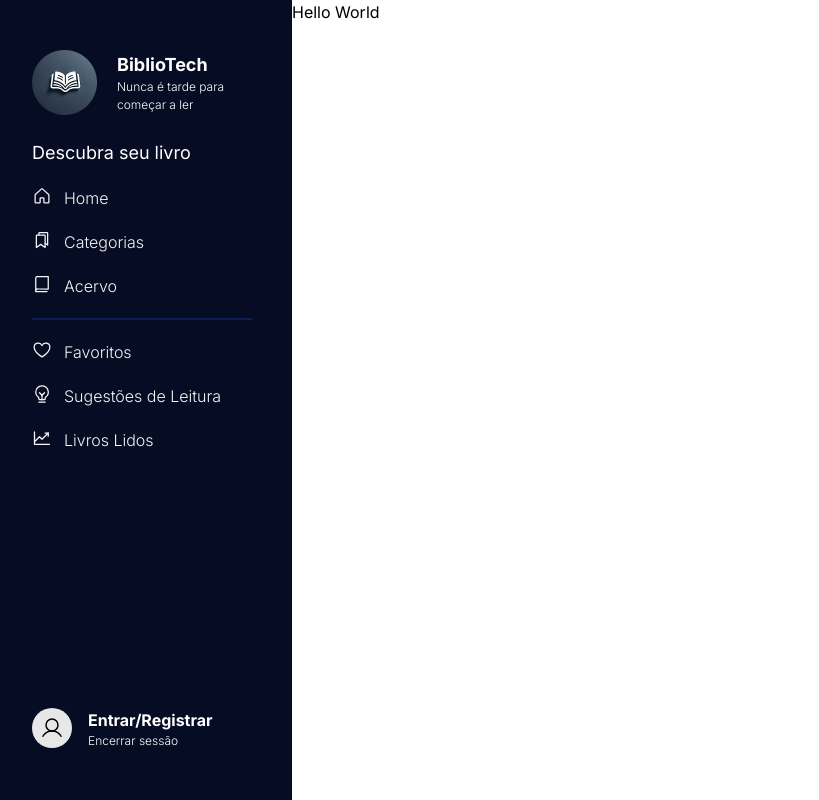
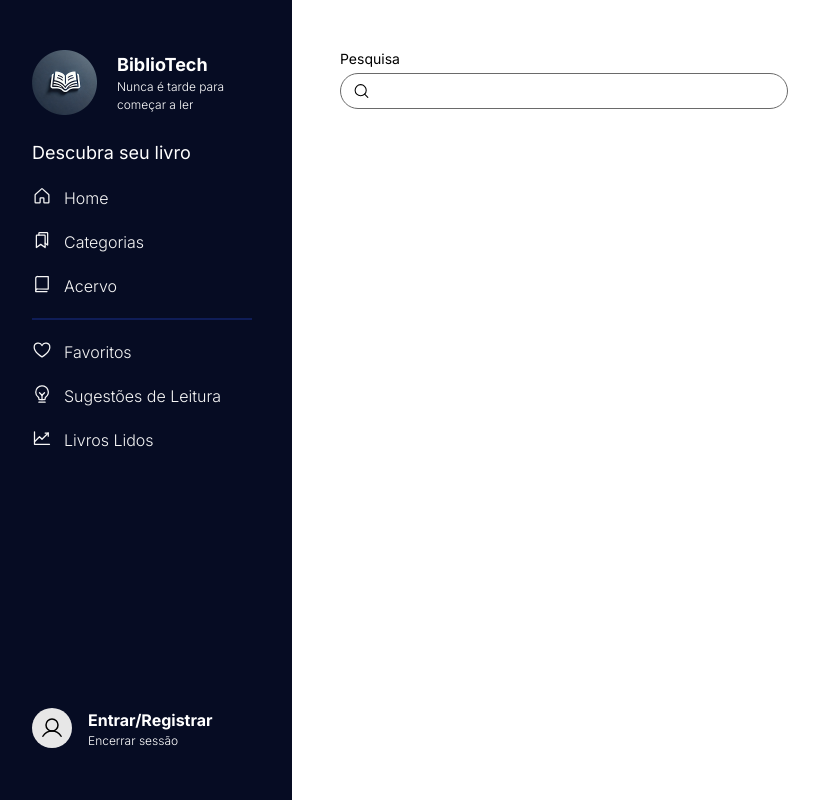
Before and after one commit to valmirpst/projeto-integrador, a Next.js app in the folder source/web/: page / in a window 1280 px wide. Shown: the whole page, without its empty margins (8-827 px from the left). Built offline with nearby package versions, Linux system fonts and the light colour scheme.

Commit message:
feat: add Search component

```diff
--- a/source/web/src/app/layout.tsx
+++ b/source/web/src/app/layout.tsx
@@ -1,13 +1,16 @@
 import { inter } from "@/lib/fonts";
 import type { Metadata } from "next";
 import "./globals.css";
+import GlobalContainer from "@/components/global-container";
+import Menu from "@/components/menu";
 
 export const metadata: Metadata = {
   title: {
     default: "Biblioteca | Projeto Integrador 2025",
     template: "%s | Biblioteca | Projeto Integrador 2025",
   },
-  description: "Biblioteca Virtual desenvolvida no curso Técnico em Informática na UTFPR.",
+  description:
+    "Biblioteca Virtual desenvolvida no curso Técnico em Informática na UTFPR.",
 };
 
 export default function RootLayout({
@@ -17,7 +20,12 @@ export default function RootLayout({
 }>) {
   return (
     <html lang="pt-br">
-      <body className={`${inter.variable} ${inter.className}`}>{children}</body>
+      <body className={`${inter.variable} ${inter.className}`}>
+        <GlobalContainer>
+          <Menu />
+          {children}
+        </GlobalContainer>
+      </body>
     </html>
   );
 }
--- /dev/null
+++ b/source/web/src/app/page.module.css
@@ -0,0 +1,3 @@
+.homeWrapper {
+  padding: 3rem;
+}
--- a/source/web/src/app/page.tsx
+++ b/source/web/src/app/page.tsx
@@ -1,12 +1,16 @@
-import GlobalContainer from "@/components/global-container";
-import Menu from "@/components/menu";
-import { Text } from "@/components/ui/text";
+"use client";
+
+import Search from "@/components/search";
+import { Box } from "@/components/ui/box";
+import styles from "./page.module.css";
+import { useState } from "react";
 
 export default function Home() {
+  const [searchValue, setSearchValue] = useState("");
+
   return (
-    <GlobalContainer>
-      <Menu />
-      <Text>Hello World</Text>
-    </GlobalContainer>
+    <Box className={styles.homeWrapper}>
+      <Search onChange={(event) => console.log(event)} value={searchValue} />
+    </Box>
   );
 }
--- /dev/null
+++ b/source/web/src/components/search/index.tsx
@@ -0,0 +1,27 @@
+"use client";
+import * as Icon from "phosphor-react";
+import { Box } from "../ui/box";
+import { Input } from "../ui/input";
+import styles from "./search.module.css";
+import { Text } from "../ui/text";
+import { HTMLAttributes } from "react";
+
+type Props = HTMLAttributes<HTMLInputElement> & { value: string };
+
+export default function Search(props: Props) {
+  const { onChange, value } = props;
+
+  return (
+    <Box>
+      <Text size="sm" className={styles.label}>
+        Pesquisa
+      </Text>
+      <Input
+        onChange={onChange}
+        value={value}
+        className={styles.search}
+        startIcon={<Icon.MagnifyingGlass size={18} />}
+      />
+    </Box>
+  );
+}
--- /dev/null
+++ b/source/web/src/components/search/search.module.css
@@ -0,0 +1,10 @@
+.search {
+  border-radius: 1.25rem;
+  max-width: 28rem;
+  background-color: transparent;
+  border: 1px solid var(--gray-400);
+}
+
+.label {
+  margin-bottom: 0.25rem;
+}
```
